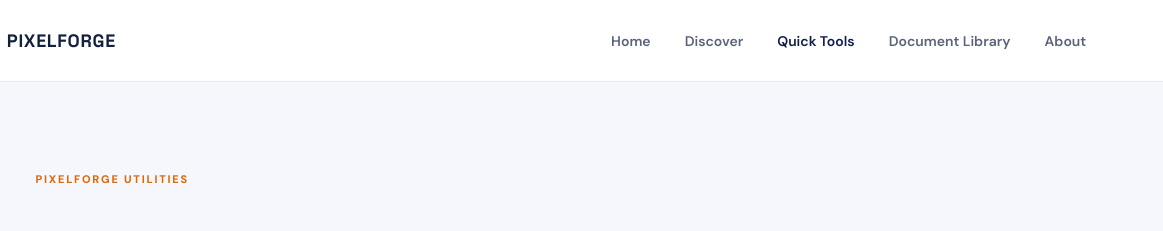
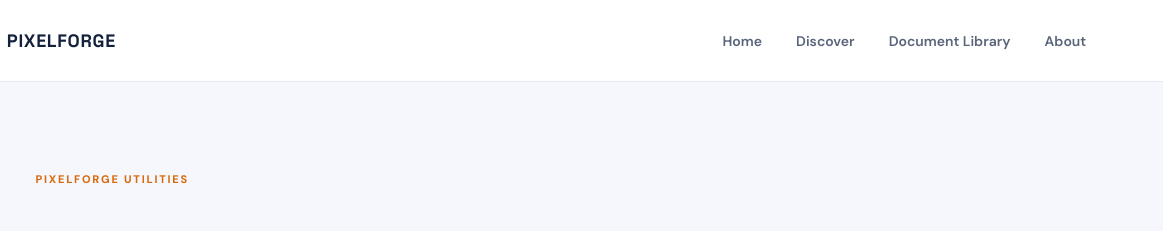
Before and after one commit to menx61694-star/pixelforge, a plain HTML site: page tools.html in a window 1280 px wide. Shown: the top 231 px of the page, 117-1280 px from the left. Drawn offline with Linux system fonts and the light colour scheme; no server answers.

Commit message:
Harden Quick Tools navigation and validation

```diff
--- a/tools.html
+++ b/tools.html
@@ -7,7 +7,7 @@
 </head><body>
 <header class="site-header"><a class="brand" href="index.html"><span class="brand-mark">P</span><span>PIXELFORGE</span></a>
 <button class="menu-toggle" aria-label="Toggle navigation" aria-expanded="false">☰</button>
-<nav class="nav" aria-label="Main navigation"><a href="index.html">Home</a><a href="index.html#discover">Discover</a><a class="active" href="tools.html">Quick Tools</a><a href="library.html">Document Library</a><a href="index.html#about">About</a></nav></header>
+<nav class="nav" aria-label="Main navigation"><a href="index.html">Home</a><a href="index.html#discover">Discover</a><a class="active" href="tools.html" data-quick-tools-nav hidden>Quick Tools</a><a href="library.html">Document Library</a><a href="index.html#about">About</a></nav></header>
 <main class="tools-page section">
 <div class="section-heading section-heading-v2"><div><p class="eyebrow dark">PIXELFORGE UTILITIES</p><h1>Quick digital<br><em>tools.</em></h1></div><p class="section-lead">Fast, private, browser-based utilities. Your calculations and text stay in this browser and are not uploaded.</p></div>
 <p id="tools-page-status" class="tools-page-status" role="status" aria-live="polite">Loading available tools…</p>
```
